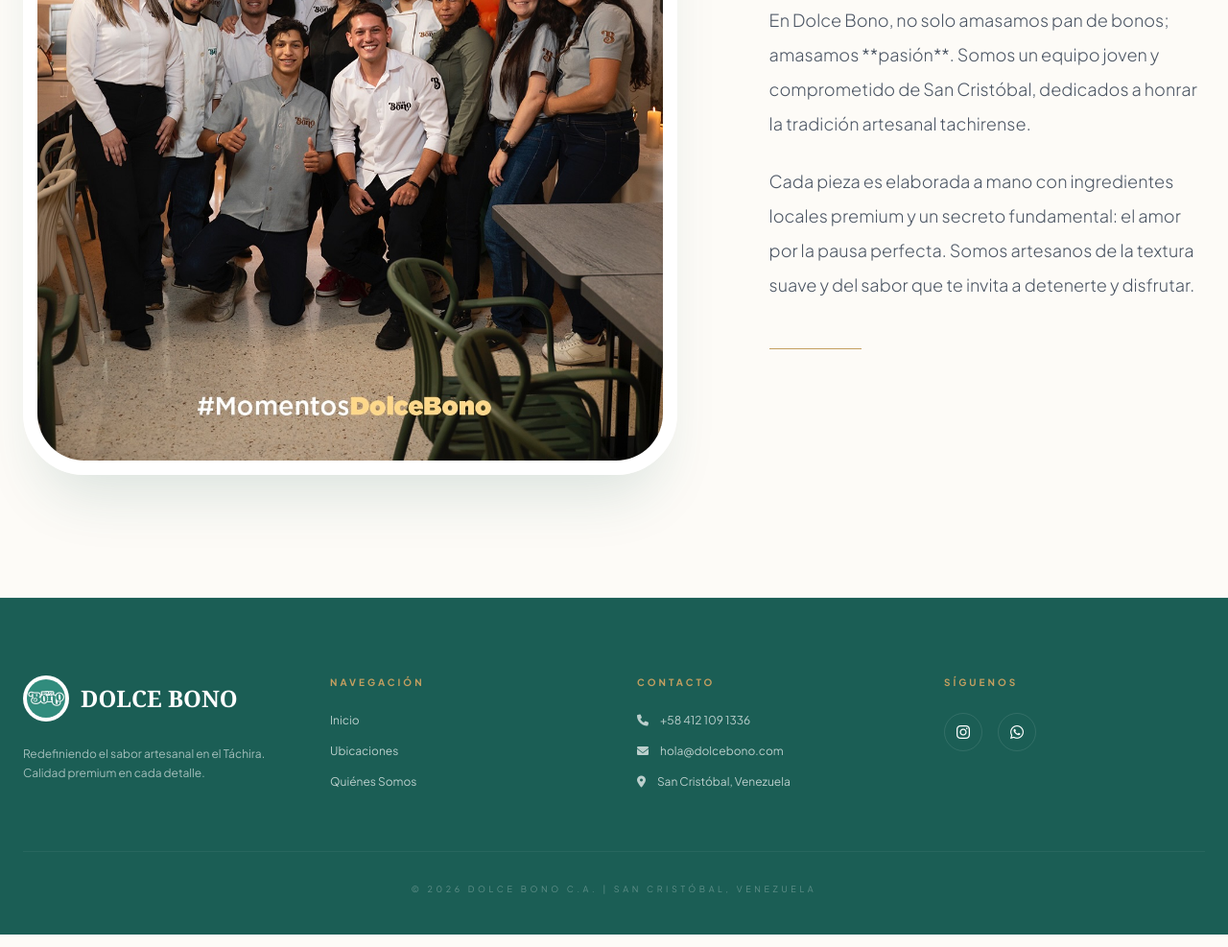
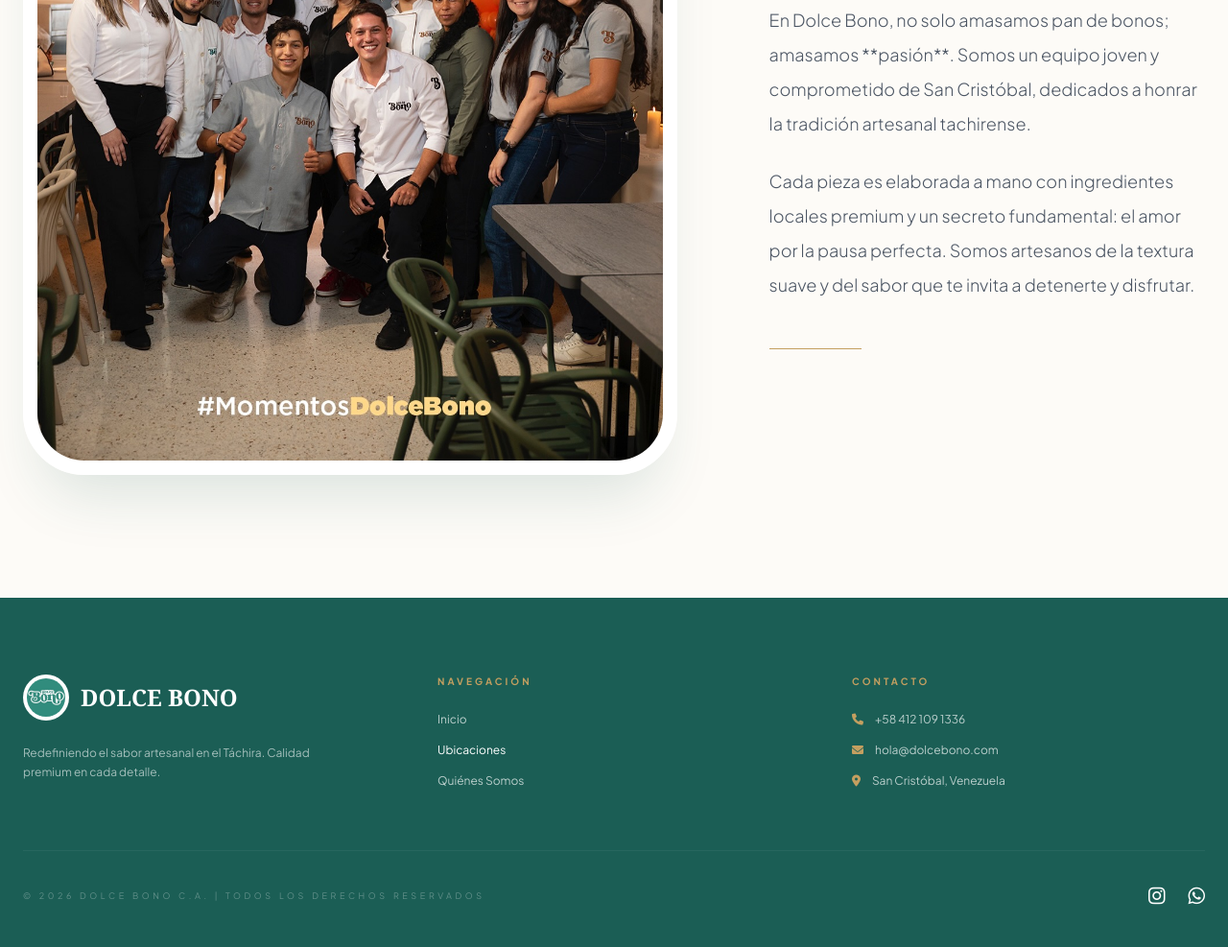
Before and after one commit to jsarmiento0729-sudo/dolce-bono-web, a plain HTML site: page nosotros.html in a window 1280 px wide. Shown: the part 925-1912 px from the top of the page at 96% size. Drawn offline with nearby package versions, Linux system fonts and the light colour scheme.

Commit message:
Fix: centrado del footer

```diff
--- a/nosotros.html
+++ b/nosotros.html
@@ -77,42 +77,42 @@
         </div>
     </section>
 
-    <footer class="bg-[#1B5E55] pt-20 pb-10 text-white border-t border-white/5">
+<footer class="bg-[#1B5E55] pt-20 pb-10 text-white">
         <div class="max-w-7xl mx-auto px-6">
-            <div class="grid grid-cols-1 md:grid-cols-4 gap-12 mb-16">
+            <div class="grid grid-cols-1 md:grid-cols-3 gap-16 mb-16 text-center md:text-left">
                 <div>
-                    <div class="flex items-center gap-3 mb-6">
+                    <div class="flex items-center justify-center md:justify-start gap-3 mb-6">
                         <img src="imagenes/logo.jpg" alt="Logo" class="w-12 h-12 rounded-full bg-white p-1">
-                        <span class="font-serif text-2xl font-bold uppercase">Dolce Bono</span>
+                        <span class="font-serif text-2xl font-bold uppercase">DOLCE BONO</span>
                     </div>
-                    <p class="text-white/60 text-xs leading-relaxed max-w-xs">Redefiniendo el sabor artesanal en el Táchira. Calidad premium en cada detalle.</p>
+                    <p class="text-white/60 text-xs leading-relaxed max-w-xs mx-auto md:mx-0">Redefiniendo el sabor artesanal en el Táchira. Calidad premium en cada detalle.</p>
                 </div>
                 <div>
                     <h4 class="text-[#C49F60] text-[10px] uppercase tracking-[0.3em] font-bold mb-6">Navegación</h4>
                     <ul class="space-y-4 text-xs text-white/70">
                         <li><a href="index.html" class="hover:text-white transition">Inicio</a></li>
-                        <li><a href="ubicaciones.html" class="hover:text-white transition">Ubicaciones</a></li>
+                        <li><a href="ubicaciones.html" class="hover:text-white transition text-white">Ubicaciones</a></li>
                         <li><a href="nosotros.html" class="hover:text-white transition">Quiénes Somos</a></li>
                     </ul>
                 </div>
                 <div>
                     <h4 class="text-[#C49F60] text-[10px] uppercase tracking-[0.3em] font-bold mb-6">Contacto</h4>
                     <ul class="space-y-4 text-xs text-white/70">
-                        <li class="flex items-center gap-3"><i class="fa-solid fa-phone"></i> +58 412 109 1336</li>
-                        <li class="flex items-center gap-3"><i class="fa-solid fa-envelope"></i> hola@dolcebono.com</li>
-                        <li class="flex items-center gap-3"><i class="fa-solid fa-location-dot"></i> San Cristóbal, Venezuela</li>
+                        <li class="flex items-center justify-center md:justify-start gap-3"><i class="fa-solid fa-phone text-[#C49F60]"></i> +58 412 109 1336</li>
+                        <li class="flex items-center justify-center md:justify-start gap-3"><i class="fa-solid fa-envelope text-[#C49F60]"></i> hola@dolcebono.com</li>
+                        <li class="flex items-center justify-center md:justify-start gap-3"><i class="fa-solid fa-location-dot text-[#C49F60]"></i> San Cristóbal, Venezuela</li>
                     </ul>
                 </div>
-                <div>
-                    <h4 class="text-[#C49F60] text-[10px] uppercase tracking-[0.3em] font-bold mb-6">Síguenos</h4>
-                    <div class="flex gap-4">
-                        <a href="https://www.instagram.com/dolcebono.sc/" target="_blank" class="w-10 h-10 rounded-full border border-white/10 flex items-center justify-center hover:bg-white hover:text-[#1B5E55] transition-all"><i class="fa-brands fa-instagram"></i></a>
-                        <a href="https://wa.me/584121091336" target="_blank" class="w-10 h-10 rounded-full border border-white/10 flex items-center justify-center hover:bg-[#25D366] hover:border-[#25D366] transition-all"><i class="fa-brands fa-whatsapp"></i></a>
-                    </div>
+            </div>
+
+            <div class="pt-8 border-t border-white/5 flex flex-col md:flex-row justify-between items-center gap-6">
+                <p class="text-[9px] uppercase tracking-[0.4em] text-white/30 text-center">
+                    © 2026 Dolce Bono C.A. | Todos los derechos reservados
+                </p>
+                <div class="flex gap-6 items-center justify-center">
+                    <a href="https://www.instagram.com/dolcebono.sc/" target="_blank" class="text-xl hover:text-[#C49F60] transition"><i class="fa-brands fa-instagram"></i></a>
+                    <a href="https://wa.me/584121091336" target="_blank" class="text-xl hover:text-[#25D366] transition"><i class="fa-brands fa-whatsapp"></i></a>
                 </div>
-            </div>
-            <div class="pt-8 border-t border-white/5 text-center text-[9px] uppercase tracking-[0.4em] text-white/30">
-                © 2026 Dolce Bono C.A. | San Cristóbal, Venezuela
             </div>
         </div>
     </footer>
```
Also changed, not shown: index.html (+22 -53 lines), ubicaciones.html (+11 -10 lines).
